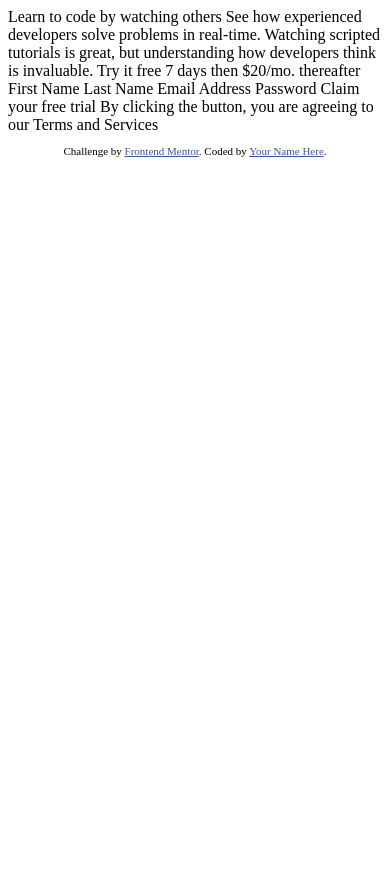
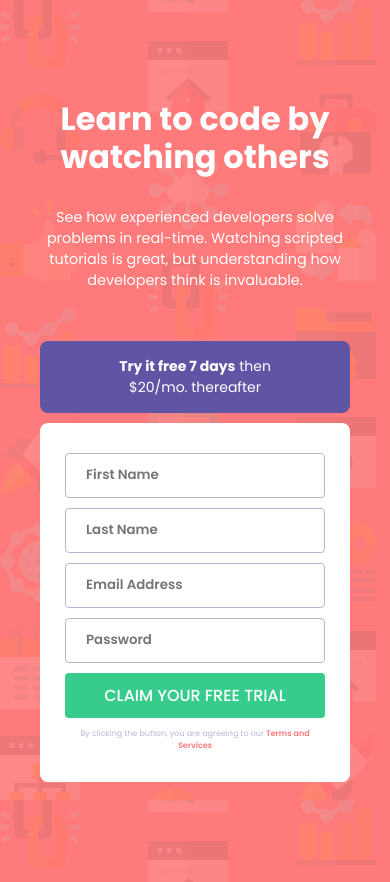
Before and after one commit to gustavosnto/intro-component-with-signup-form, a plain HTML site: page index.html in a window 390 px wide. Before the commit the page ends 844 px from the top, so only its background shows below. Drawn offline with Linux system fonts and the light colour scheme.

Commit message:
finish desktop mode, and init responsive

```diff
--- /dev/null
+++ b/app/css/_global.scss
@@ -0,0 +1,31 @@
+:root {
+    --color-white: #FFF;
+    --color-red: hsl(0, 100%, 74%);
+    --color-green: hsl(154, 59%, 51%);
+    --color-blue: hsl(248, 32%, 49%);
+    --color-dark-blue: hsl(249, 10%, 26%);
+    --color-grayish-blue:  hsl(246, 25%, 77%);
+}
+
+* {
+    margin: 0;
+    padding: 0;
+    box-sizing: border-box;
+    font-family: 'Poppins', sans-serif;
+}
+
+body {
+    background-image: url(/images/bg-intro-desktop.png);
+    background-color: var(--color-red);
+}
+
+.container {
+    width: calc(100% - 40px);
+    max-width: 1110px;
+    margin: 0 auto;
+    padding: 0 20px;
+    position: absolute;
+    top: 50%;
+    left: 50%;
+    transform: translate(-50%, -50%);
+}
--- /dev/null
+++ b/app/css/_responsive.scss
@@ -0,0 +1,44 @@
+@media (max-width: 36em) {
+    .container {
+        margin: 100px auto;
+        position: unset;
+        top: 0;
+        left: 0;
+        transform: translate(0, 0);
+    }
+
+    section.lp-content {
+        & .container {
+            & .block-text {
+                flex-basis: 100%;
+                text-align: center;
+                margin-bottom: 50px;
+
+                & h1 {
+                    font-size: 2em;
+                    line-height: 1.2;
+                }
+
+                & p {
+                    font-size: .9em;
+                }
+            }
+
+            & .block-form {
+                flex-basis: 100%;
+                padding: 0px;
+
+                & .free-test {
+                    padding: 15px 50px;
+                    font-size: .875em;
+                }
+
+                & .form-area {
+                    & p {
+                        font-size: .5em;
+                    }
+                }
+            }
+        }
+    }
+}
--- /dev/null
+++ b/app/css/_variables.scss
@@ -0,0 +1,76 @@
+section.lp-content {
+    & .container {
+        display: flex;
+        flex-wrap: wrap;
+
+        & .block-text {
+            flex-basis: 50%;
+            align-self: center;
+            color: var(--color-white);
+
+            & h1 {
+                font-size: 3em;
+                line-height: 1;
+                margin-bottom: 30px;
+            }
+        }
+
+        & .block-form {
+            flex-basis: calc(50% - 40px);
+            padding: 0 20px;
+
+            & .free-test {
+                width: 100%;
+                padding: 15px 0;
+                margin-bottom: 10px;
+                background-color: var(--color-blue);
+                text-align: center;
+                color: var(--color-white);
+                font-weight: 400;
+                border-radius: 8px;
+            }
+
+            & .form-area {
+                width: 100%;
+                padding: 30px 25px;
+                background-color: var(--color-white);
+                border-radius: 8px;
+
+                & input {
+                    width: 100%;
+                    height: 45px;
+                    border: 0.1em solid var(--color-grayish-blue);
+                    padding-left: 20px;
+                    margin-bottom: 10px;
+                    border-radius: 4px;
+                    font-weight: 600;
+                }
+
+                & button {
+                    width: 100%;
+                    height: 45px;
+                    border: 0;
+                    border-radius: 4px;
+                    background-color: var(--color-green);
+                    color: var(--color-white);
+                    text-transform: uppercase;
+                    font-weight: 500;
+                    font-size: 1em;
+                }
+
+                & p {
+                    font-size: .7em;
+                    text-align: center;
+                    padding-top: 10px;
+                    color: var(--color-grayish-blue);
+
+                    & a {
+                        text-decoration: none;
+                        font-weight: 600;
+                        color: var(--color-red);
+                    }
+                }
+            }
+        }
+    }
+}
--- /dev/null
+++ b/app/css/style.scss
@@ -0,0 +1,3 @@
+@import "global";
+@import "variables";
+@import "responsive"
--- a/index.html
+++ b/index.html
@@ -8,6 +8,12 @@
 
   <title>Frontend Mentor | Intro component with sign up form</title>
 
+  <link rel="stylesheet" href="/app/css/style.css">
+
+  <link rel="preconnect" href="https://fonts.googleapis.com">
+  <link rel="preconnect" href="https://fonts.gstatic.com" crossorigin>
+  <link href="https://fonts.googleapis.com/css2?family=Poppins:wght@400;500;600;700&display=swap" rel="stylesheet">
+
   <!-- Feel free to remove these styles or customise in your own stylesheet 👍 -->
   <style>
     .attribution { font-size: 11px; text-align: center; }
@@ -16,23 +22,44 @@
 </head>
 <body>
 
-  Learn to code by watching others
+  <section class="lp-content">
+    <div class="container">
+      <div class="block-text">
+        <h1>
+          Learn to code by watching others
+        </h1>
 
-  See how experienced developers solve problems in real-time. Watching scripted tutorials is great,
-  but understanding how developers think is invaluable.
+        <p>
+          See how experienced developers solve problems in real-time. Watching scripted tutorials is great,
+          but understanding how developers think is invaluable.
+        </p>
+      </div>
 
-  Try it free 7 days then $20/mo. thereafter
+      <div class="block-form">
+        <div class="free-test">
+          <p>
+            <b>Try it free 7 days</b> then $20/mo. thereafter
+          </p>
+        </div>
 
-  First Name
-  Last Name
-  Email Address
-  Password
+        <div class="form-area">
+          <form action="">
+            <input type="text" name="firstName" placeholder="First Name">
+            <input type="text" name="lastName" placeholder="Last Name">
+            <input type="email" name="emailAdress" placeholder="Email Address">
+            <input type="password" name="password" placeholder="Password">
 
-  Claim your free trial
+            <button type="submit">Claim Your Free Trial</button>
+          </form>
+          <p>
+            By clicking the button, you are agreeing to our <a href="">Terms and Services</a>
+          </p>
+        </div>
+      </div>
+    </div>
+  </section>
 
-  By clicking the button, you are agreeing to our Terms and Services
-
-  <footer>
+  <footer style="display: none;">
     <p class="attribution">
       Challenge by <a href="https://www.frontendmentor.io?ref=challenge" target="_blank">Frontend Mentor</a>.
       Coded by <a href="#">Your Name Here</a>.
```
Also changed, not shown: app/css/style.css (added), 1 other file.
